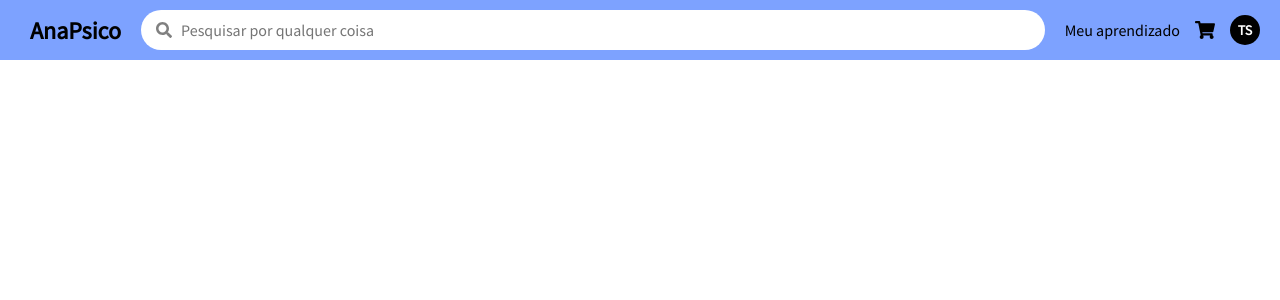
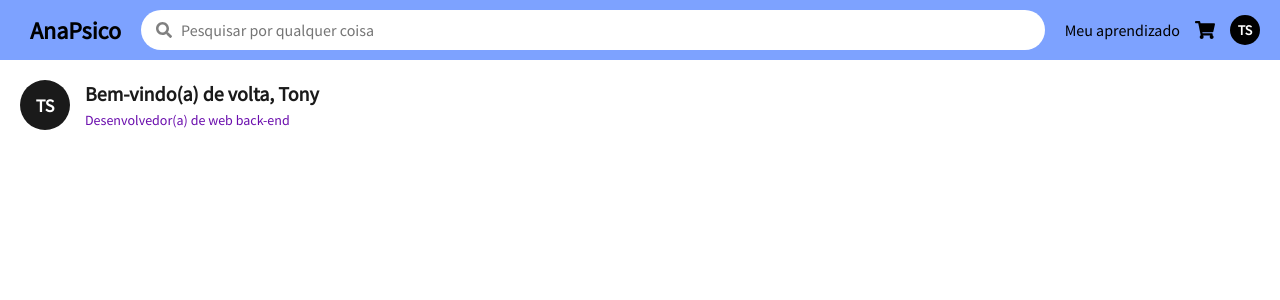
Before and after one commit to TonySandro/course-platform-client, a React (Create React App) app: page /catalog in a window 1280 px wide. Shown: the top 300 px of the page. Built offline with nearby package versions, Linux system fonts and the light colour scheme.

Commit message:
feat: create initial section

```diff
--- /dev/null
+++ b/src/components/InitialSection/InitialSection.js
@@ -0,0 +1,16 @@
+import React from "react";
+import { SectionContainer, ProfileIcon, WelcomeText, RoleText } from "./initialSection.elements";
+
+const InitialSection = () => {
+  return (
+    <SectionContainer>
+      <ProfileIcon>TS</ProfileIcon>
+      <div>
+        <WelcomeText>Bem-vindo(a) de volta, Tony</WelcomeText>
+        <RoleText>Desenvolvedor(a) de web back-end</RoleText>
+      </div>
+    </SectionContainer>
+  );
+};
+
+export default InitialSection;
--- /dev/null
+++ b/src/components/InitialSection/initialSection.elements.js
@@ -0,0 +1,34 @@
+import styled from "styled-components";
+
+export const SectionContainer = styled.div`
+  display: flex;
+  align-items: center;
+  padding: 20px;
+`;
+
+export const ProfileIcon = styled.div`
+  width: 50px;
+  height: 50px;
+  background-color: #1a1a1a;
+  color: white;
+  display: flex;
+  align-items: center;
+  justify-content: center;
+  border-radius: 50%;
+  font-weight: bold;
+  font-size: 18px;
+  margin-right: 15px;
+`;
+
+export const WelcomeText = styled.h1`
+  font-size: 20px;
+  font-weight: bold;
+  color: #1a1a1a;
+  margin: 0;
+`;
+
+export const RoleText = styled.p`
+  font-size: 14px;
+  color: #6a0dad;
+  margin: 5px 0 0 0;
+`;
--- a/src/pages/Catalog/Home.js
+++ b/src/pages/Catalog/Home.js
@@ -1,9 +1,10 @@
 import React from 'react';
+import InitialSection from '../../components/InitialSection/InitialSection';
 
 function Catalog() {
   return (
     <>
-
+    <InitialSection />
     </>
   );
 }
```
Also changed, not shown: src/pages/Catalog/Data.js (deleted, +0 -72 lines).
